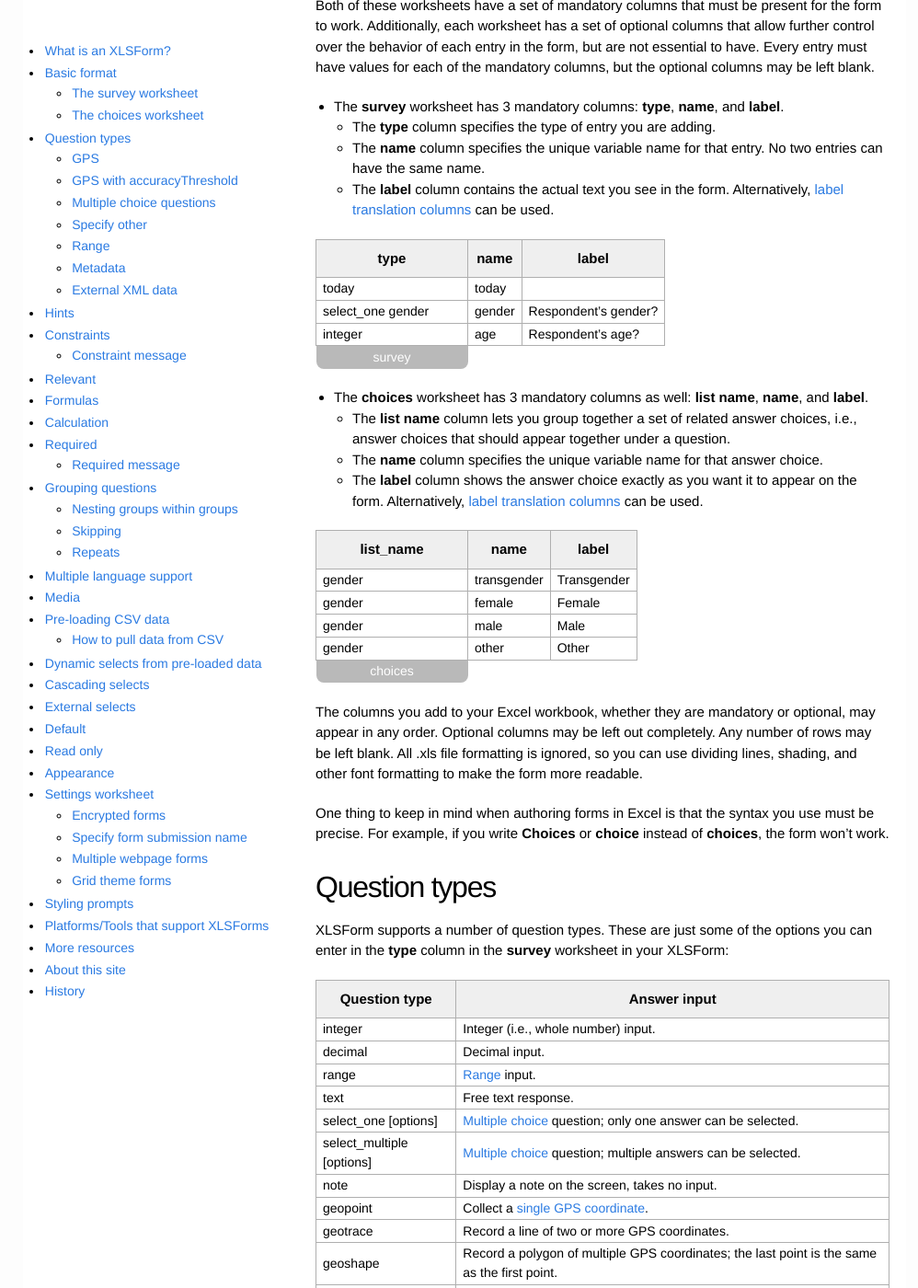
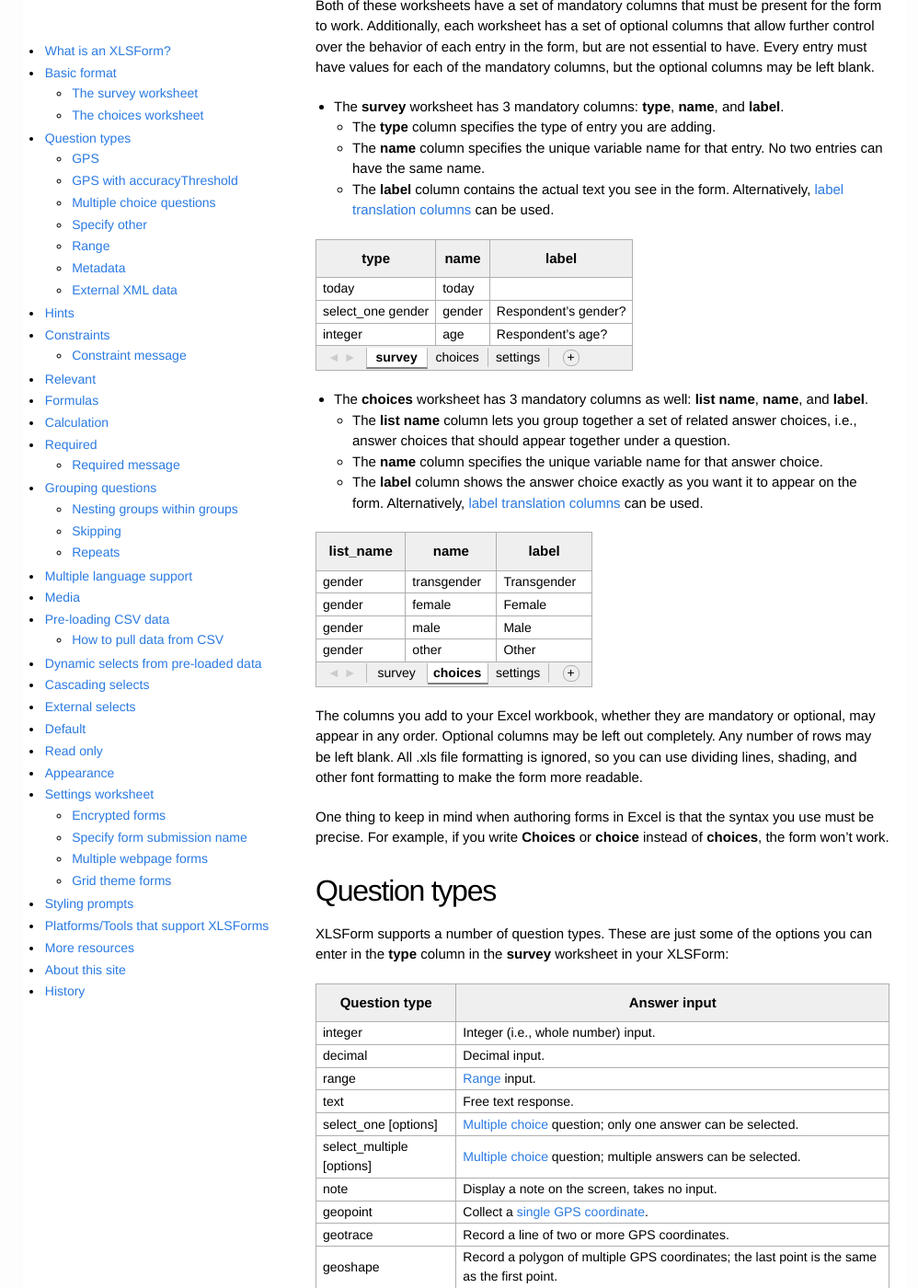
Before and after one commit to XLSForm/xlsform.github.io, a Jekyll site: the page built from en/index.md, in a window 1280 px wide and 1400 px high, scrolled down 926 px. Shown: the whole window at 92% size, without its empty margins (135-1133 px from the left). Built offline with Jekyll 4.4.1, drawn with Linux system fonts in a browser that asks for light colours; some of the changed text lies outside the part shown.

Commit message:
Changed sheet navigation styling

```diff
--- a/assets/css/main.css
+++ b/assets/css/main.css
@@ -42,17 +42,55 @@ table tr th, table tr td{
 }
 
 table tfoot td {
-  border-color: transparent;
+  border: none;
+
 }
 
-/* mimic the sheet tab */
-table tfoot td:first-of-type{
-  border-bottom-left-radius: 8px;
-  border-bottom-right-radius: 8px;
-  color: white;
-  background:#b9b9b9;
-  min-width: 150px;
+table tfoot tr {
+  border: 1px solid  #AFAFAF;
+  background: #EFEFEF;
+}
+
+tfoot td.sheets {
+  min-width: 285px;
+}
+
+/* mimic the Excel sheet navigation */
+tfoot td.sheets span{
+  display: inline-block;
+  width: 65px;
   text-align: center;
+  border-right: 1px solid #b9b9b9;
+}
+
+tfoot td.sheets span:first-of-type{
+  border-left: 1px solid #b9b9b9;
+}
+
+tfoot td.sheets::before{
+  content: "◄  ►";
+  margin: 0 10px 0 5px;
+  color: #ccc;
+}
+
+tfoot td.sheets::after{
+  content: "+";
+  display: inline-block;
+  margin-left: 15px;
+  width: 16px;
+  height: 16px;
+  line-height: 14px;
+  border-radius: 8px;
+  text-align: center;
+  vertical-align: middle;
+  border: 1px solid #AFAFAF;
+}
+
+tfoot td.sheets span.active{
+  font-weight: bold;
+  color: black;
+  border-bottom: 2px solid gray;
+  background: white;
 }
 
 table tr td {
--- a/assets/js/script.js
+++ b/assets/js/script.js
@@ -1,5 +1,6 @@
 addNavMenu();
 setHeaderListeners();
+addSheets();
 shuffle(Array.prototype.slice.call(document.querySelectorAll('#platformstools-that-support-xlsforms + ul > li')))
     .forEach(function (el, index) {
         el.style.order = index;
@@ -129,3 +130,29 @@ function shuffle(array) {
 
     return array;
 }
+
+function addSheets(){
+    var tfoots = document.querySelectorAll('tfoot');
+
+    for (var i=0; i< tfoots.length; i++){
+        var tds = tfoots[i].querySelectorAll('td');
+        sheet = tds[0].textContent;
+
+        tds[0].classList.add('sheets');
+        tds[0].textContent = '';
+        tds[0].setAttribute('colspan', '3');
+
+        for (var j=0 ; j < 3 ; j++){
+            var span = document.createElement('span');
+            var type = ['survey', 'choices', 'settings'][j];
+            if (j > 0) {
+                tds[j].remove();
+            }
+            span.appendChild(document.createTextNode(type));
+            if (sheet === type){
+                span.classList.add('active');
+            }
+            tds[0].appendChild(span);
+        }
+    }
+}
```
